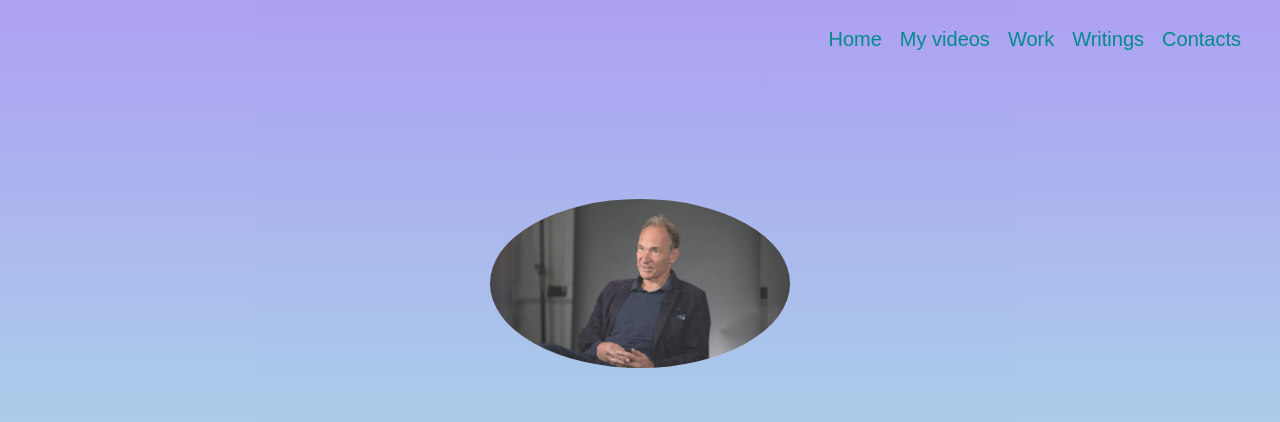
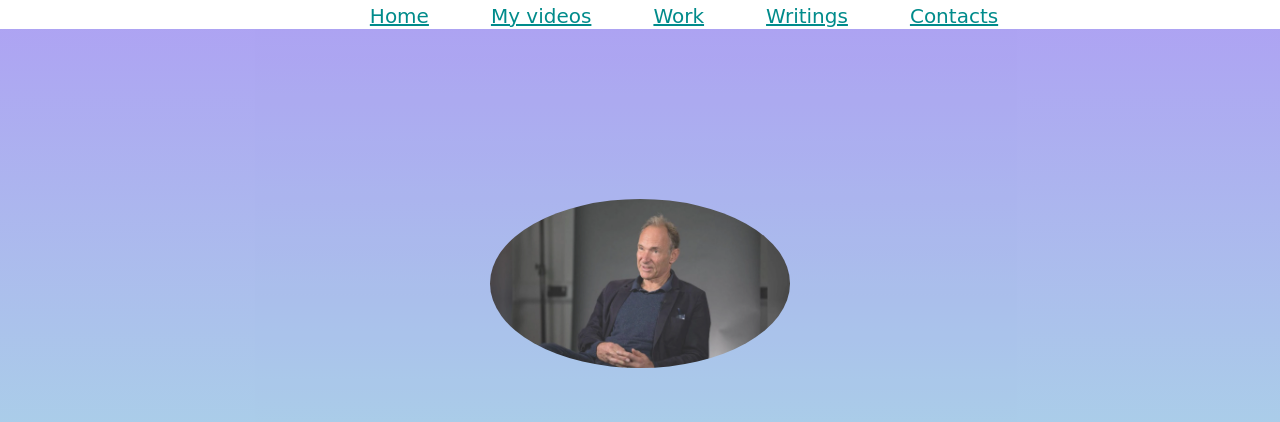
Before and after one commit to GAL-X-E/C-58, a plain HTML site: page index.html in a window 1280 px wide. Shown: the top 422 px of the page. Drawn offline with Linux system fonts and the light colour scheme; a web font is replaced by a local one.

Commit message:
Add files via upload

```diff
--- a/index.html
+++ b/index.html
@@ -7,13 +7,15 @@
 </head>
 
 <body>
-    <ul class="menu">
-        <li class="links">Home</li>
-        <li class="links">My videos</li>
-        <li class="links">Work</li>
-        <li class="links">Writings</li>
-        <li class="links">Contacts</li>
-    </ul>
+    <center>
+        <ul class="menu">
+            <li class="links"><a href="#welcome">Home</a></li>
+            <li class="links"><a href="#videos">My videos</a></li>
+            <li class="links"><a href="#work">Work</a></li>
+            <li class="links"><a href="#writings">Writings</a></li>
+            <li class="links"><a href="#contact">Contacts</a></li>
+        </ul>
+    </center>
     <section id="Welcome">
         <div class="parallax-inner">
             <img src="Tim-Berners-Lee.webp" class="profile">
@@ -25,8 +27,38 @@
         <h1>Hi</h1>
         <div class="line"></div>
         <p>Tim Berners-Lee is a software engineer who invented the Internet (or the World Wide Web) in 1989 while at CERN, the European Particle Physics Laboratory.He is director of the World Wide Web Consortium that he founded and a Professor in the Computer Science Department at the University of Oxford.In 2001 he became a Fellow of the Royal Society and in 2004 he was knighted.<br /><br />In 1994 Berners-Lee founded the World Wide Web Consortium (W3C) at the Laboratory of Computer Science (LCS) at the Massachusetts Institute of Technology in Boston. It was made up of companies that wanted to work together to create Web standards and also improve the Web. It was quickly agreed that the technology should be free of royalties and patents. Berners-Lee has served as director of this W3C since it was founded.<br><br> In 1995 Microsoft produced the first version of Internet Explorer and this commercial browser created enormous growth in websites and web users.<br> The Web was first used for e-commerce in 1997.</p>
-
-
+    </section>
+    <section id="videos">
+        <h1>Videos</h1>
+        <div class="line"></div>
+        <br>
+        <iframe width="900" height="500" src="https://www.youtube.com/embed/OM6XIICm_qo" frameborder="0" allow="accelerometer; autoplay; clipboard-write; encrypted-media; gyroscope; picture-in-picture" allowfullscreen></iframe>
+        <br>
+        <br>
+        <iframe width="900" height="500" src="https://www.youtube.com/embed/rCplocVemjo" frameborder="0" allow="accelerometer; autoplay; clipboard-write; encrypted-media; gyroscope; picture-in-picture" allowfullscreen></iframe>
+    </section>
+    <section id="work">
+        <h1>Work</h1>
+        <div class="line"></div>
+        <br>
+        <iframe width="900" height="1000" src="https://en.wikipedia.org/wiki/Tim_Berners-Lee#Career_and_research" frameborder="0"></iframe>
+    </section>
+    <section id="writings">
+        <h1>Writings</h1>
+        <div class="line"></div>
+        <br>
+        <a class="article" href="https://www.theguardian.com/technology/2019/mar/12/tim-berners-lee-on-30-years-of-the-web-if-we-dream-a-little-we-can-get-the-web-we-want" target="_blank">Tim Berners-Lee on 30 years of the world wide web: 'We can get the web we want'</a>
+        <br>
+        <a class="article" href="https://www.cnbc.com/2021/03/12/tim-berners-lee-says-too-many-young-people-are-excluded-from-web.html" target="_blank">
+            Web inventor Tim Berners-Lee says ‘far too many young people’ remain excluded from the internet</a>
+    </section>
+    <section id="contact">
+        <h1>Contacts</h1>
+        <div class="line"></div>
+        <iframe src="https://www.google.com/maps/embed?pb=!1m18!1m12!1m3!1d2250.138102202937!2d73.90699871215789!3d18.471600773576597!2m3!1f0!2f0!3f0!3m2!1i1024!2i768!4f13.1!3m3!1m2!1s0x3bc2ea6c70b50ef7%3A0xa4ca28ef820f85d7!2sRaheja%20Vista%2C%20Mohammed%20Wadi%2C%20Pune%2C%20Maharashtra%20411048!5e0!3m2!1sen!2sin!4v1619437962530!5m2!1sen!2sin" width="600" height="450" style="border:0;" allowfullscreen="" loading="lazy"></iframe>
+        <div class="contact_1"></div>
+        <a href="mailto:tanishq.chaterjee7@gmail.com?Subject=Hello">
+        <h3>My Gmail id is:tanishq.chaterjee7@gmail.com</h3></a>
     </section>
 
 
--- a/styel.css
+++ b/styel.css
@@ -1,14 +1,16 @@
-body{
+body {
     margin: 0;
     padding-top: 800px;
     text-align: center;
 }
-.profile{
+
+.profile {
     width: 300px;
     margin-bottom: 50px;
     border-radius: 100%;
 }
-#Welcome{
+
+#Welcome {
     position: absolute;
     overflow: hidden;
     height: 800px;
@@ -18,71 +20,96 @@ body{
     right: 0;
     top: 0;
     opacity: 0.83;
-    background: linear-gradient(#9D8DF1 0%,#95F2D9 100%);
+    background: linear-gradient(#9D8DF1 0%, #95F2D9 100%);
     display: table;
     width: 100%;
     height: 100%;
     z-index: 9;
 }
-.parallax-inner{
+
+.parallax-inner {
     display: table-cell;
     position: relative;
     text-align: center;
     vertical-align: middle;
 }
-h1{
+
+h1 {
     font-size: 30px;
     font-weight: 300;
     line-height: 1.2;
     font-family: inherit;
 }
-#name{
+
+#name {
     font-size: 30px;
     line-height: 1.2;
     font-family: 'Karantina', cursive;
 }
-h2{
+
+h2 {
     font-size: 30px;
     font-weight: 300;
     line-height: 1.2;
     font-family: monospace;
 }
-#bio{
+
+#bio {
     padding: 50px;
     text-align: center;
     font-size: 42px;
 }
-.line{
+
+.line {
     height: 6px;
-    background-color:aqua;
+    background-color: aqua;
     width: 70px;
     margin: 8px auto;
 }
-p{
+
+p {
     max-width: 450px;
     margin: 25px auto;
     font-size: 17px;
     line-height: 1.3;
 }
-.menu{
-    list-style: none;
-    font-family: monospace;
-    position: absolute;
-    top: 10px;
-    right: 30px;
+
+.menu {
+    position: fixed;
+    background: white;
+    width: 100%;
+    margin-top: 0px;
+    top: 0px;
     z-index: 10;
-    cursor: pointer;
 }
-.links{
-    float: left;
+
+.links {
+    display: inline;
+    padding-left: 33px;
+    padding-right: 25px;
+    font-family: cursive;
+    font-size: 25px;
+}
+
+.links:hover {
+    font-size: 30px;
+    text-decoration: underline;
+}
+
+a {
+    font-size: 20px;
     color: darkcyan;
-    padding-top: 5px;
-    padding-left: 9px;
-    padding-right: 9px;
-    padding-bottom: 5px;
-    font-family: fantasy;
-    font-size: 20px;
 }
-.links:hover{
-    background-color: gold;
+
+#contact {
+    background-color: crimson;
+    color: aquamarine;
 }
+
+.contact_1 a {
+    color: white;
+}
+
+.contact_1 h3 {
+    display: inline;
+}
```
Also changed, not shown: download.jpg (added).
